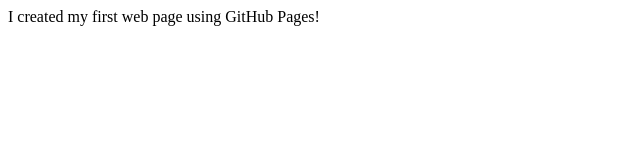
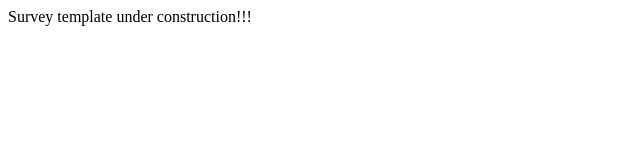
Before and after one commit to Epic-Fiend/survey, a plain HTML site: page index.html in a window 1280 px wide. Shown: the whole page, without its empty margins (0-640 px from the left). Drawn offline with Linux system fonts and the light colour scheme.

Commit message:
Update index.html

```diff
--- a/index.html
+++ b/index.html
@@ -3,6 +3,6 @@
         <title>My First Site!</title>
     </head>
     <body>
-        <p>I created my first web page using GitHub Pages! </p>
+        <p>Survey template under construction!!!</p>
     </body>
 </html>
```
